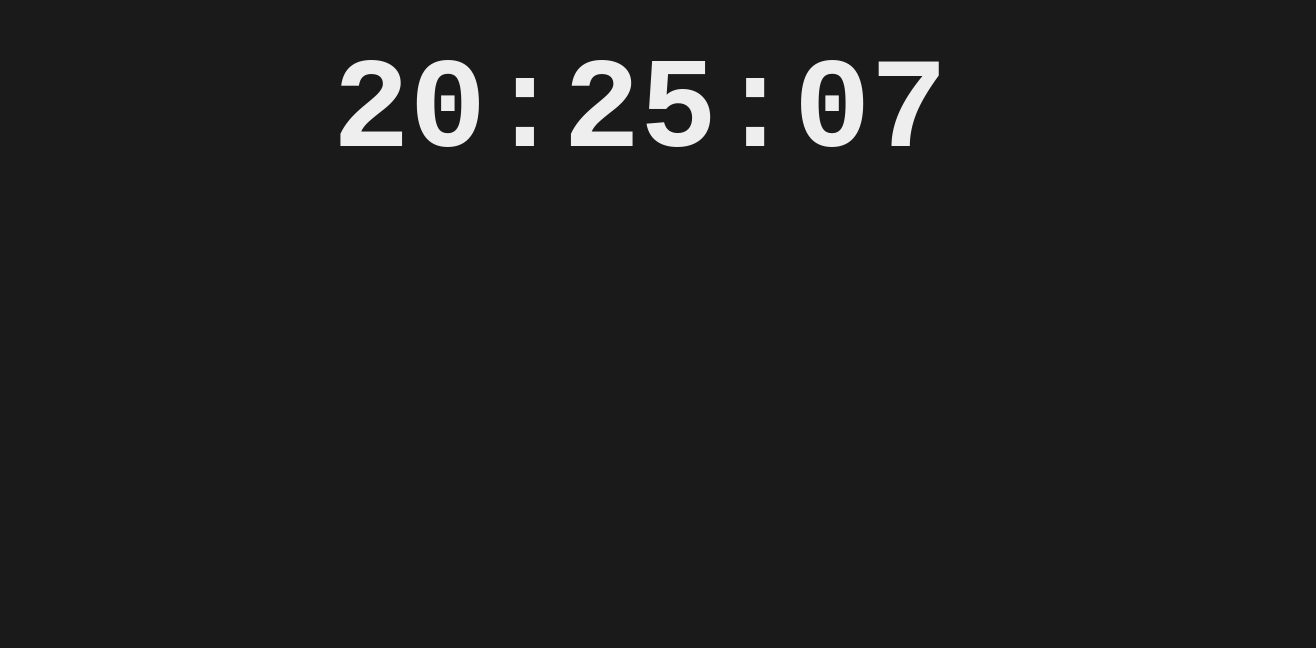
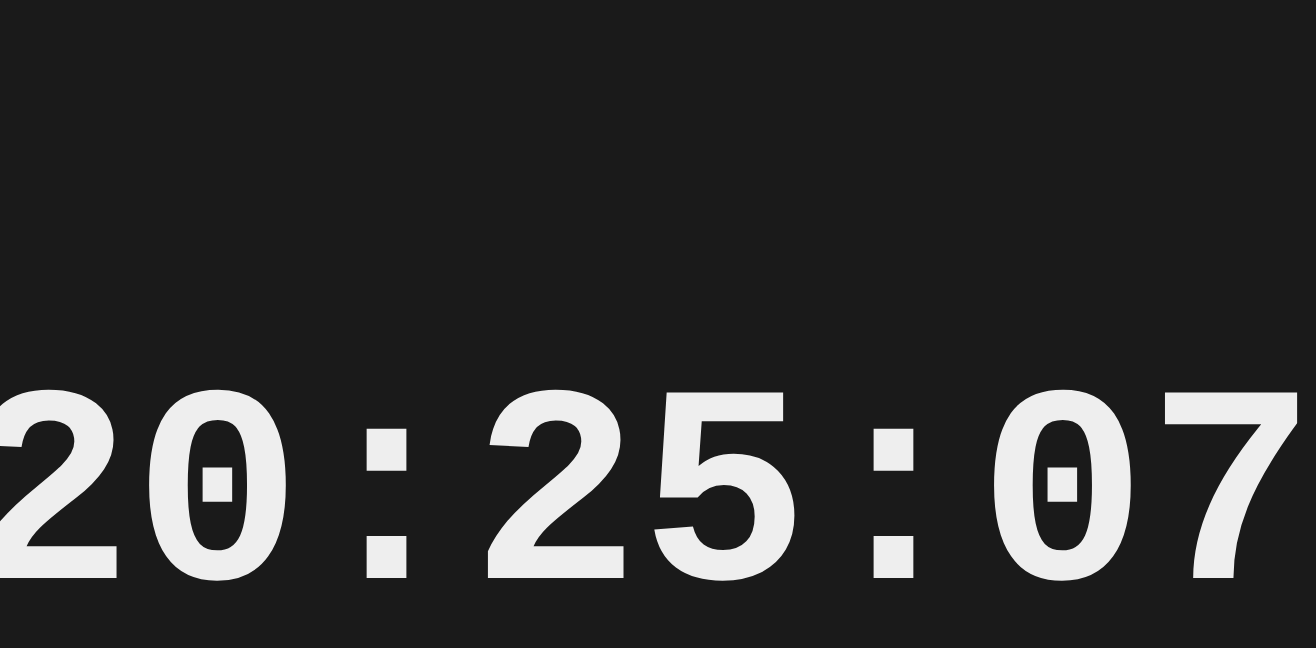
Before and after one commit to Bluethree14/Time, a plain HTML site: page index.html in a window 1280 px wide. Shown: the part 1096-1744 px from the top of the page, 1316 px wide, since content can reach past the window. Drawn offline with Linux system fonts and the light colour scheme.

Commit message:
small fix
revert attempt

```diff
--- a/index.html
+++ b/index.html
@@ -7,8 +7,8 @@
     <title>Warning Clock</title>
     <style>
         body {
-            margin: 22;
-            height: 300vh;
+            margin: 0;
+            height: 400vh;
             display: flex;
             justify-content: center;
             align-items: center;
@@ -30,8 +30,8 @@
         #clock {
             /* 22vw means 22% of the viewport width.
                This ensures it scales perfectly on any screen size. */
-            font-size: 10vw;
-            font-weight: 700;
+            font-size: 22vw;
+            font-weight: 800;
             line-height: 1;
             text-align: center;
             white-space: nowrap;
```
